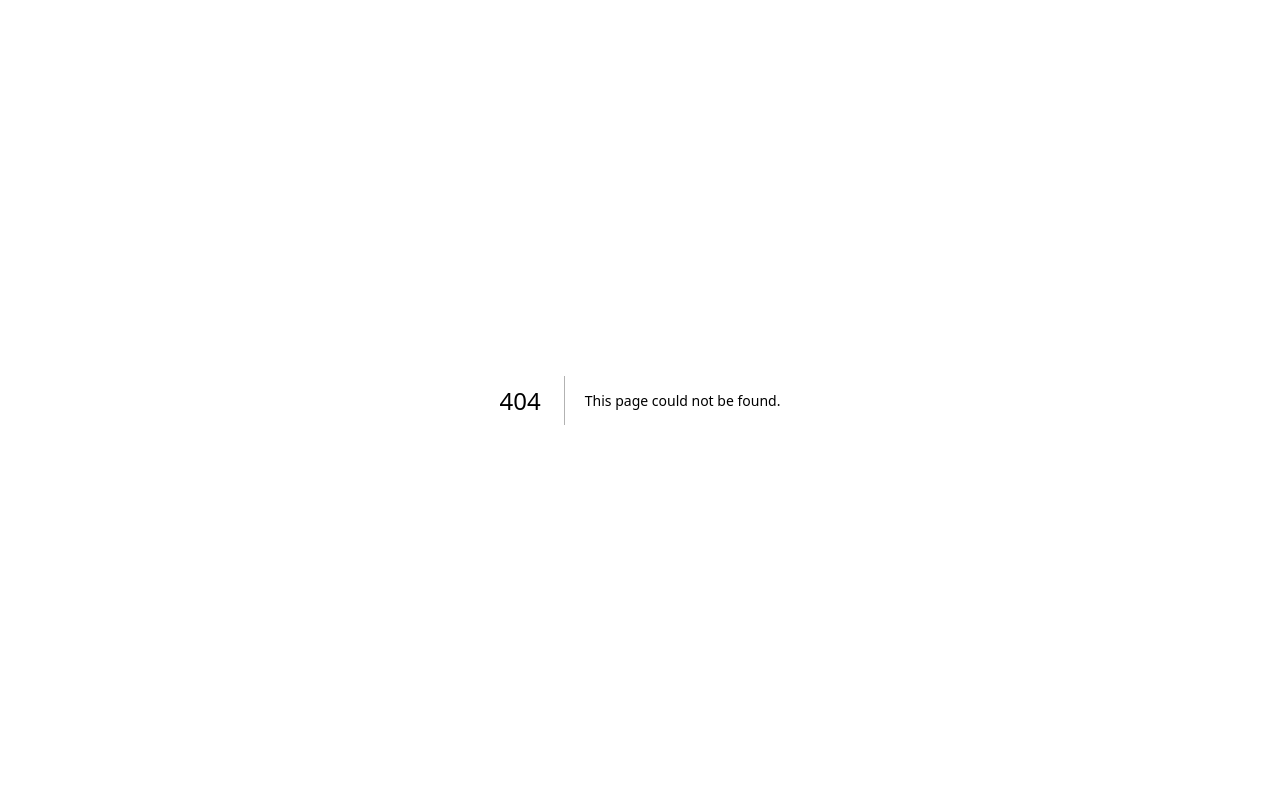
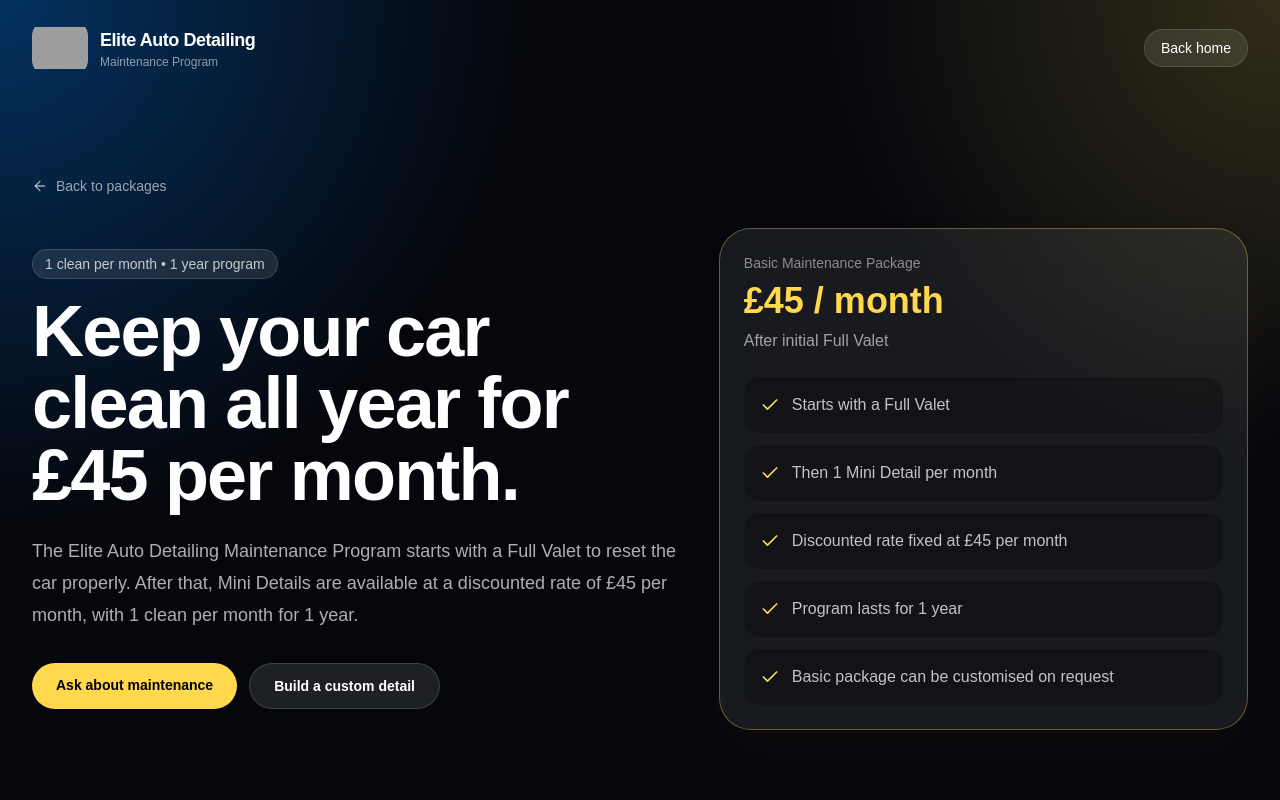
Before and after one commit to eliteautobolton/new-elite-gpt, a Next.js app: page /maintenance-program in a window 1280 px wide. Before the commit this address had no page. Shown: the top 800 px of the page. Built offline with nearby package versions, Linux system fonts and the light colour scheme; grey boxes are pictures that could not be loaded.

Commit message:
Add files via upload

```diff
--- /dev/null
+++ b/app/maintenance-program/page.tsx
@@ -0,0 +1,43 @@
+"use client";
+
+import Link from "next/link";
+import { ArrowLeft, Check, CalendarClock, Sparkles, ShieldCheck } from "lucide-react";
+
+export default function MaintenanceProgram() {
+  const whatsappMessage = encodeURIComponent(
+    `Hi Elite Auto Detailing, I’m interested in the Maintenance Program.
+
+I understand it starts with a Full Valet, then Mini Details are available at £45 per month for 1 clean per month for 1 year.
+
+Can you send me the details please?`
+  );
+
+  return (
+    <main className="min-h-screen bg-[#05070d] text-white">
+      <section className="relative overflow-hidden border-b border-white/10">
+        <div className="absolute inset-0 bg-[radial-gradient(circle_at_top_left,rgba(0,132,255,0.34),transparent_34%),radial-gradient(circle_at_top_right,rgba(255,216,77,0.18),transparent_30%)]" />
+        <header className="relative mx-auto flex max-w-7xl items-center justify-between px-5 py-5 md:px-8">
+          <Link href="/" className="flex items-center gap-3"><img src="/logo.png" alt="Elite Auto Detailing logo" className="h-14 w-14 rounded-2xl object-contain" /><div><p className="text-lg font-semibold tracking-tight">Elite Auto Detailing</p><p className="text-xs text-white/55">Maintenance Program</p></div></Link>
+          <Link href="/" className="hidden rounded-full border border-white/15 bg-white/10 px-4 py-2 text-sm font-medium backdrop-blur transition hover:bg-white/15 md:flex">Back home</Link>
+        </header>
+        <div className="relative mx-auto max-w-7xl px-5 pb-20 pt-10 md:px-8 md:pb-28 md:pt-20">
+          <Link href="/" className="mb-8 inline-flex items-center gap-2 text-sm text-white/60 transition hover:text-white"><ArrowLeft className="h-4 w-4" />Back to packages</Link>
+          <div className="grid gap-10 md:grid-cols-[1.1fr_0.9fr] md:items-center">
+            <div>
+              <p className="mb-4 inline-flex rounded-full border border-white/15 bg-white/10 px-3 py-1 text-sm text-white/75 backdrop-blur">1 clean per month • 1 year program</p>
+              <h1 className="max-w-4xl text-5xl font-semibold tracking-tight md:text-7xl">Keep your car clean all year for £45 per month.</h1>
+              <p className="mt-6 max-w-2xl text-lg leading-8 text-white/68">The Elite Auto Detailing Maintenance Program starts with a Full Valet to reset the car properly. After that, Mini Details are available at a discounted rate of £45 per month, with 1 clean per month for 1 year.</p>
+              <div className="mt-8 flex flex-col gap-3 sm:flex-row"><a href={`https://wa.me/447988770864?text=${whatsappMessage}`} className="rounded-full bg-[#ffd84d] px-6 py-3 text-center text-sm font-bold text-black transition hover:scale-[1.02] hover:bg-[#ffe276]">Ask about maintenance</a><Link href="/build-your-detail" className="rounded-full border border-white/15 bg-white/10 px-6 py-3 text-center text-sm font-semibold backdrop-blur transition hover:bg-white/15">Build a custom detail</Link></div>
+            </div>
+            <div className="rounded-[2rem] border border-[#ffd84d]/35 bg-white/[0.08] p-6 shadow-2xl shadow-yellow-950/20 backdrop-blur-xl">
+              <p className="text-sm text-white/50">Basic Maintenance Package</p><h2 className="mt-2 text-4xl font-bold text-[#ffd84d]">£45 / month</h2><p className="mt-2 text-white/60">After initial Full Valet</p>
+              <div className="mt-6 grid gap-3">{["Starts with a Full Valet","Then 1 Mini Detail per month","Discounted rate fixed at £45 per month","Program lasts for 1 year","Basic package can be customised on request"].map((item) => <div key={item} className="flex items-center gap-3 rounded-2xl bg-black/25 p-4 text-white/75"><Check className="h-5 w-5 shrink-0 text-[#ffd84d]" />{item}</div>)}</div>
+            </div>
+          </div>
+        </div>
+      </section>
+      <section className="mx-auto max-w-7xl px-5 py-16 md:px-8 md:py-24"><div className="grid gap-5 md:grid-cols-3">{[[Sparkles,"Step 1: Reset","We begin with a Full Valet so the car starts at the right standard before maintenance begins."],[CalendarClock,"Step 2: Monthly Clean","You get 1 Mini Detail per month for £45, keeping the car fresh instead of letting it get too far gone."],[ShieldCheck,"Step 3: Customise","Need extras like wet vac, dog hair, polish or protection? The basic package can be tailored on request."]].map(([Icon,title,text]: any) => <div key={title} className="rounded-[2rem] border border-white/10 bg-white/[0.055] p-6"><Icon className="mb-5 h-8 w-8 text-[#ffd84d]" /><h3 className="text-2xl font-semibold">{title}</h3><p className="mt-3 leading-7 text-white/58">{text}</p></div>)}</div></section>
+      <footer className="mx-auto flex max-w-7xl flex-col gap-4 border-t border-white/10 px-5 py-10 text-sm text-white/45 md:flex-row md:items-center md:justify-between md:px-8"><p>Elite Auto Detailing</p><p>5 Thornton Street, Bolton, BL2 2BU • 07988770864</p></footer>
+    </main>
+  );
+}
```
